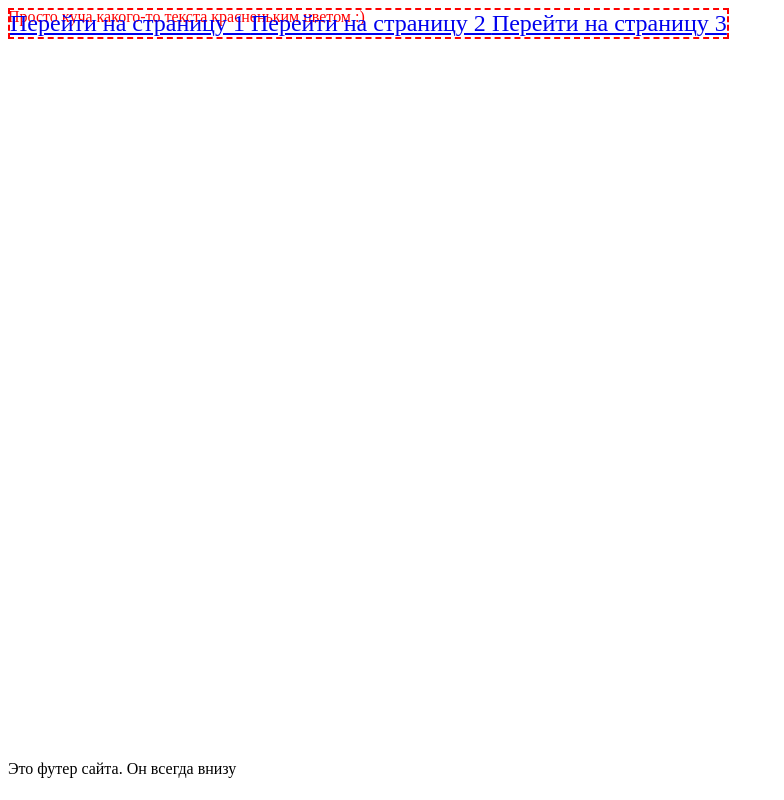
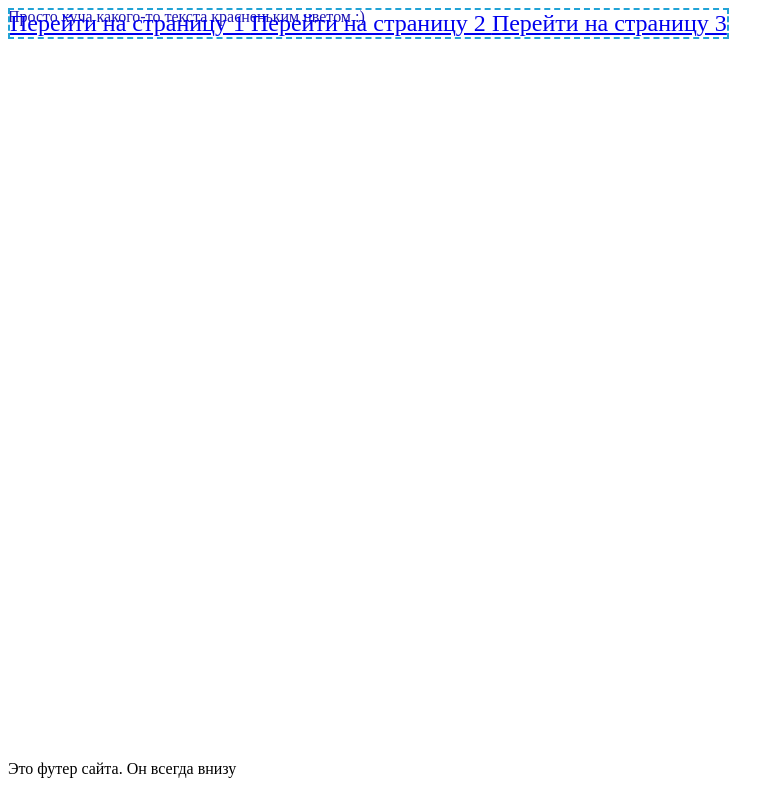
Before and after one commit to Marinagnedish/marinagnedish.github.io, a plain HTML site: page index.html in a window 1280 px wide. Shown: the whole page, without its empty margins (0-784 px from the left). Drawn offline with Linux system fonts and the light colour scheme.

Commit message:
change red to blue

```diff
--- a/css/style.css
+++ b/css/style.css
@@ -1,7 +1,7 @@
 #header {
     position: absolute;
     border: 2px;
-    border-color: #ff0000;
+    border-color: #22a3d6;
     border-style: dashed;
 }
 
@@ -16,7 +16,7 @@
 }
 
 .red_text {
-  color : #ff0000;
+  color : #1d13b3;
 }
 
 #page_content {
```
